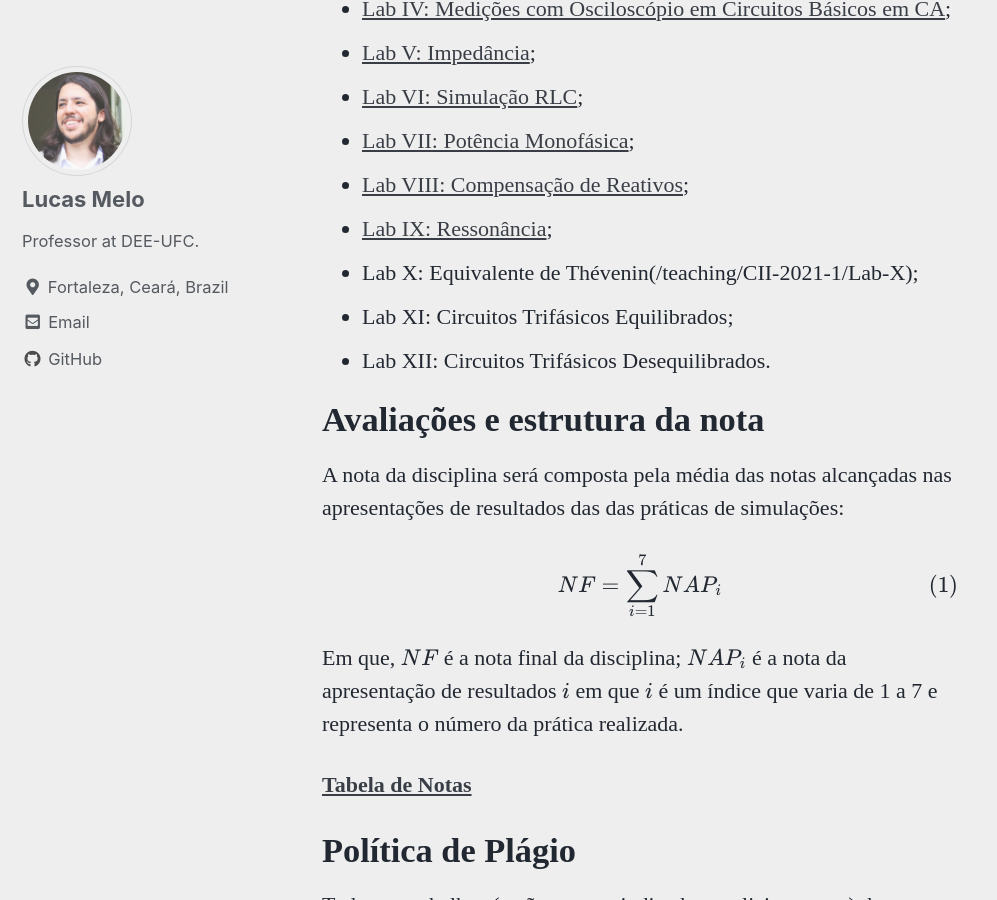
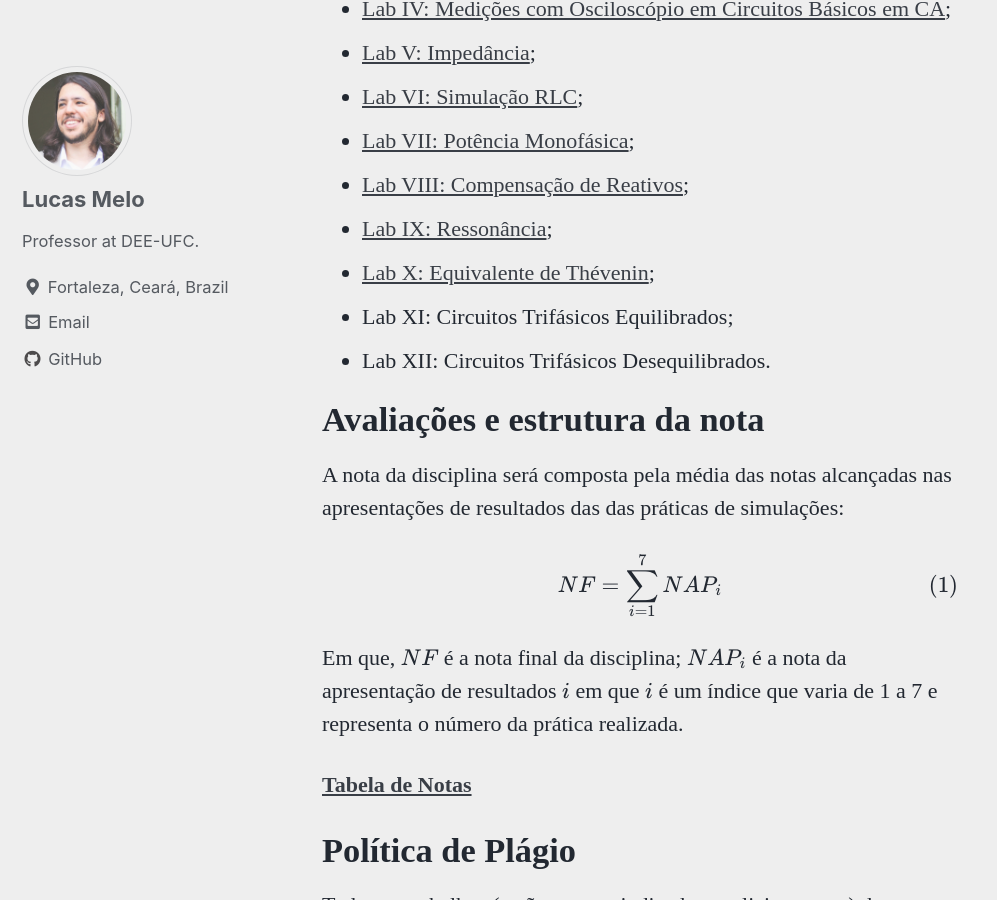
Before and after one commit to lucassm/lucassm.github.io, a Jekyll site: the page built from _teaching/CII-2021-1/index.md, in a window 1280 px wide and 900 px high, scrolled down 2845 px. Shown: the whole window, without its empty margins (0-997 px from the left). Built offline with Jekyll 4.4.1, drawn with Linux system fonts in a browser that asks for light colours; cached includes are drawn as plain includes; some web fonts are replaced; formulas are drawn with MathJax 3.

Commit message:
UPDADE 2 Lab X de CII-2021

```diff
--- a/_teaching/CII-2021-1/index.md
+++ b/_teaching/CII-2021-1/index.md
@@ -66,7 +66,7 @@ Conteúdos e listagem das práticas a serem realizadas na disciplina:
 - [Lab VII: Potência Monofásica](/teaching/CII-2021-1/Lab-VII);
 - [Lab VIII: Compensação de Reativos](/teaching/CII-2021-1/Lab-VIII);
 - [Lab IX: Ressonância](/teaching/CII-2021-1/Lab-IX);
-- Lab X: Equivalente de Thévenin(/teaching/CII-2021-1/Lab-X);
+- [Lab X: Equivalente de Thévenin](/teaching/CII-2021-1/Lab-X);
 - Lab XI: Circuitos Trifásicos Equilibrados;
 - Lab XII: Circuitos Trifásicos Desequilibrados.
 
```
